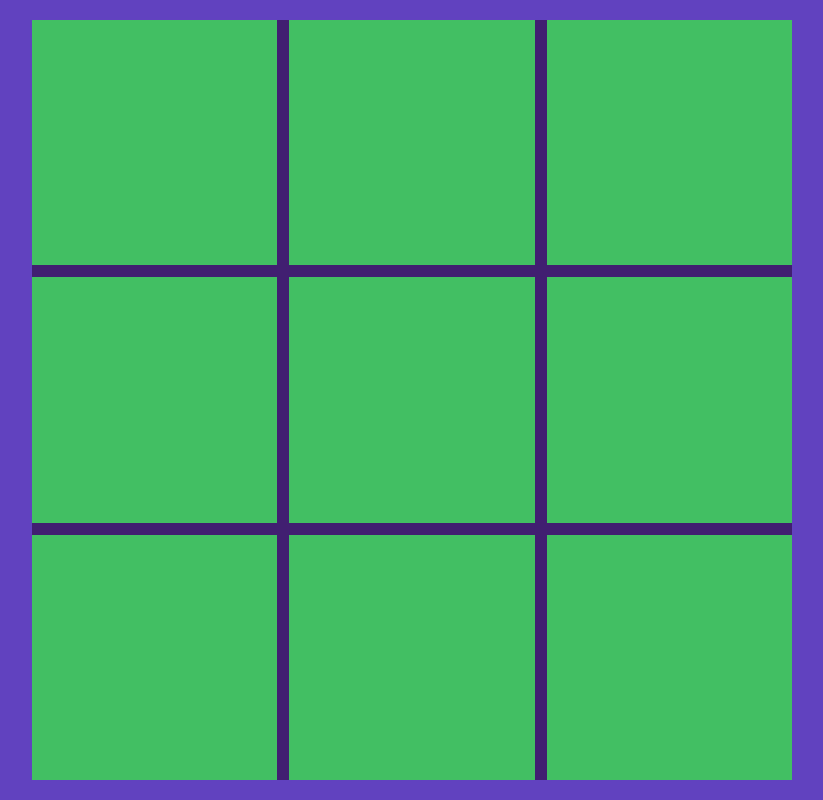
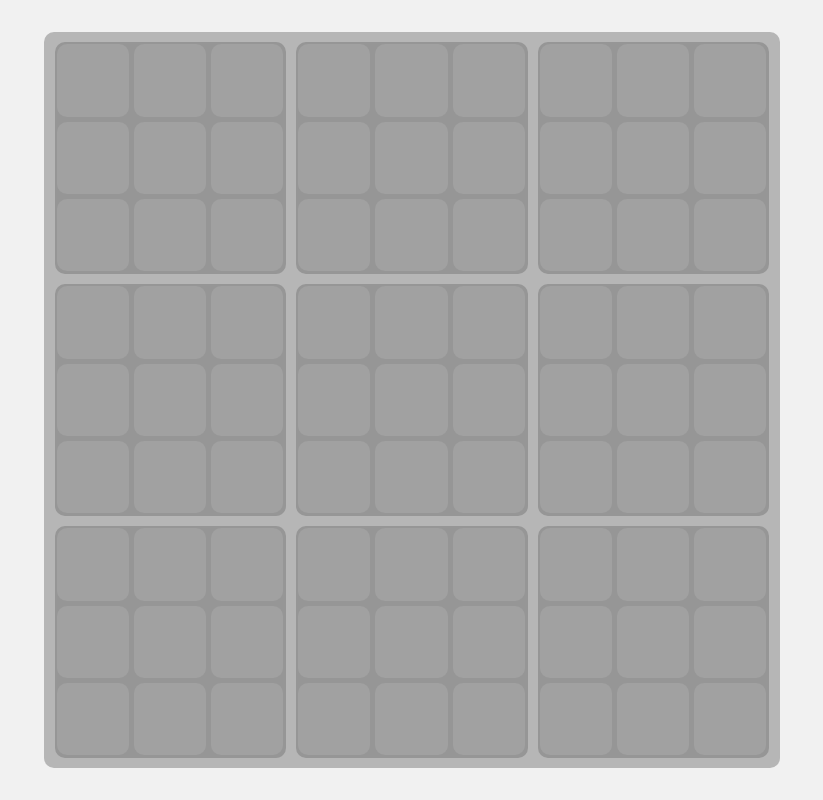
Before and after one commit to DaviZeDaManga/JogoDaVelha2, a React app in the folder site/: page / in a window 1280 px wide. Shown: the whole page, without its empty margins (228-1051 px from the left). Built offline with nearby package versions, Linux system fonts and the light colour scheme.

Commit message:
evolucao extrema

```diff
--- a/site/src/game.js
+++ b/site/src/game.js
@@ -1,37 +1,149 @@
-import './game.scss';
-import { useEffect, useRef, useState } from 'react'
+import "./game.scss";
+import { useEffect, useState } from "react";
 
 function GameApp() {
+  const [vitoria, setVitoria] = useState("jogando");
+  const [vezdojogador, setVezdojogador] = useState(1);
 
-  // const [jogoprincipal, setJogoprincipal] = useState([ [], [], [], [], [], [], [], [], [] ])
-  const [vezdojogador, setVezdojogador] = useState(1)
-  const [jogoprincipal, setJogoprincipal] = useState([ "nada", "nada", "nada", "nada", "nada", "nada", "nada", "nada", "nada" ])
+  const [jogoprincipal, setJogoprincipal] = useState([
+    "0","1","2",
+    "3","4","5",
+    "6","7","8",
+  ]);
 
-  function AdicionarMarcacao(item) {
+  //verificar quem ganhou o jogo ao todo
+  useEffect(()=> {
+    const linhas = [
+        [0, 1, 2], // Linha superior
+        [3, 4, 5], // Linha do meio
+        [6, 7, 8], // Linha inferior
+        [0, 3, 6], // Coluna esquerda
+        [1, 4, 7], // Coluna do meio
+        [2, 5, 8], // Coluna direita
+        [0, 4, 8], // Diagonal principal
+        [2, 4, 6], // Diagonal secundária
+      ];
 
-    if (vezdojogador == 1) {
-        setJogoprincipal("x")
+    for (let linha of linhas) {
+        const [a, b, c] = linha;
+        if (jogoprincipal[a] == jogoprincipal[b] && jogoprincipal[b] == jogoprincipal[c] && jogoprincipal[c] == jogoprincipal[a]) {
+            setVitoria(`Vitória do jogador ${vezdojogador}`);
+            return; // Se encontrou uma vitória, não é necessário verificar mais linhas
+        }
     }
+  }, [jogoprincipal])
 
-    else if (vezdojogador == 2) {
-        setJogoprincipal[item] = ("y")
+
+
+
+  //os jogso em array
+  const [jogos, setJogos] = useState([
+    ["0","1","2",
+    "3","4","5",
+    "6","7","8",],
+
+    ["0","1","2",
+    "3","4","5",
+    "6","7","8",],
+
+    ["0","1","2",
+    "3","4","5",
+    "6","7","8",],
+
+    ["0","1","2",
+    "3","4","5",
+    "6","7","8",],
+
+    ["0","1","2",
+    "3","4","5",
+    "6","7","8",],
+
+    ["0","1","2",
+    "3","4","5",
+    "6","7","8",],
+
+    ["0","1","2",
+    "3","4","5",
+    "6","7","8",],
+
+    ["0","1","2",
+    "3","4","5",
+    "6","7","8",],
+
+    ["0","1","2",
+    "3","4","5",
+    "6","7","8",],
+  ]);
+
+  //adicionar marcacao no jogo especifico
+  function AdicionarMarcacao(jogo, posicao) {
+    const copiaJogos = [...jogos]; // Criando uma cópia do array original
+    const jogoespecifico = copiaJogos[jogo] // pegando o jogo especifico
+
+    if (vezdojogador === 1 || vezdojogador === 2) {
+        jogoespecifico[posicao] = vezdojogador === 1 ? "x" : "o";
+        copiaJogos[jogo] = jogoespecifico
+
+        setJogos(copiaJogos); // Atualiza o estado do array
+
+        if (vezdojogador == 1) { setVezdojogador(2) }
+        else if (vezdojogador == 2) { setVezdojogador(1) }
     }
+  }
 
-  }
+  //verificar se algum jogo foi ganho
+  useEffect(()=> {
+    const linhas = [
+        [0, 1, 2], // Linha superior
+        [3, 4, 5], // Linha do meio
+        [6, 7, 8], // Linha inferior
+        [0, 3, 6], // Coluna esquerda
+        [1, 4, 7], // Coluna do meio
+        [2, 5, 8], // Coluna direita
+        [0, 4, 8], // Diagonal principal
+        [2, 4, 6], // Diagonal secundária
+    ]
+
+    //errado
+    // for (let itemjogos of jogos) {
+    //     let jogo = jogos[itemjogos]
+
+    //     for (let linha of linhas) {
+    //         let [a, b, c] = linha
+
+    //         if (jogo[a] == jogo[b] && jogo[b] == jogo[c] && jogo[c] == jogo[a]) {
+    //             alert("foi porra")
+    //         }
+    //     }
+    // }
+
+    for (let jogo of jogos) {
+        for (let linha of linhas) {
+          const [a, b, c] = linha;
+
+          if (jogo[a] && jogo[a] === jogo[b] && jogo[a] === jogo[c]) {
+            alert("Vitória!");
+            return; // Encerra a função se encontrarmos uma vitória
+          }
+        }
+      }
+  }, [jogos])
 
   return (
     <div className="JogoDaVelha2">
+      <section className="jogo">
 
-        <section className="jogo">
+            {jogoprincipal.map((item, index) => (
+            <div key={index} className={`cards-jogo_principal ${item === "x" && "x"} ${item === "o" && "o"}`}>
 
-            {jogoprincipal.map( item =>
+                {jogos[index].map((itemInterno, indexInterno) => (
+                    <div onClick={() => AdicionarMarcacao(index, indexInterno)} key={indexInterno} className={`cards-jogos ${itemInterno == "x" && 'x'} ${itemInterno == "o" && 'o'}`}></div>
+                ))}
 
-                <div onClick={() => (AdicionarMarcacao(1))} className={`cards-jogo_principal ${item == "x" && 'x'} ${item == "y" && 'y'}`}> </div>
+            </div>
+            ))}
 
-            )}
-
-        </section>
-
+      </section>
     </div>
   );
 }
--- a/site/src/game.scss
+++ b/site/src/game.scss
@@ -6,32 +6,60 @@
 
     width: 100%;
     height: 100vh;
-    background-color: rgb(97, 66, 191);
+    background-color: rgb(241, 241, 241);
 
     .jogo {
         display: flex;
         flex-direction: row;
-        justify-content: start;
-        align-items: start;
+        justify-content: center;
+        align-items: center;
         flex-wrap: wrap;
 
-        height: 95vh;
-        gap: 12px;
-        padding: 0px;
+        height: 92vh;
+        gap: 10px;
+        padding: 10px;
         aspect-ratio: 5 / 5;
-        background-color: rgb(65, 31, 113);
+        background-color: rgb(182, 182, 182);
+        border-radius: 10px;
 
         .cards-jogo_principal {
-            background-color: rgb(66, 191, 99);
-            height: calc( (95vh / 3) - 8px );
+            display: flex;
+            flex-direction: row;
+            justify-self: center;
+            align-items: center;
+            flex-wrap: wrap;
+
+            background-color: rgb(150, 150, 150);
+            border-radius: 10px;
+            height: calc( (92vh / 3) - 14px);
             aspect-ratio: 5 / 5;
+            gap: 5px;
+            padding: 2px;
 
             &.x {
                 background-color: red;
             }
-            &.y {
-              background-color: rgb(255, 0, 128);
-          }
+            &.o {
+                background-color: rgb(251, 255, 0);
+            }
+
+
+
+
+
+            .cards-jogos {
+                background-color: rgb(161, 161, 161);
+                border-radius: 10px;
+                height: calc((((92vh / 3) - 14px) /3) - 5px);
+                aspect-ratio: 5 / 5;
+
+                &.x {
+                    background-color: red;
+                }
+                &.o {
+                    background-color: rgb(251, 255, 0);
+                }
+            }
         }
     }
 }
```
